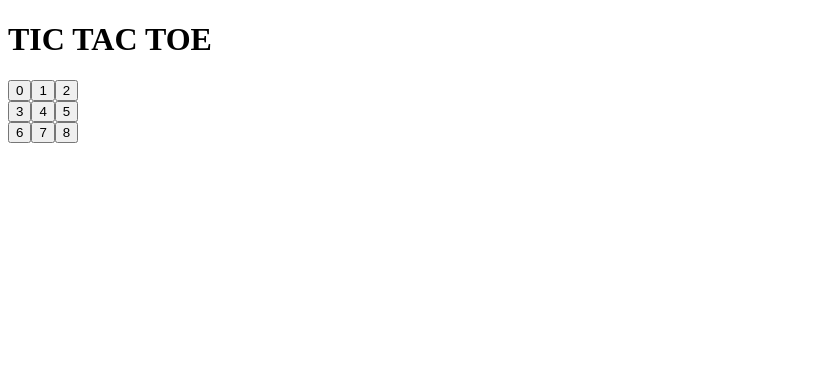
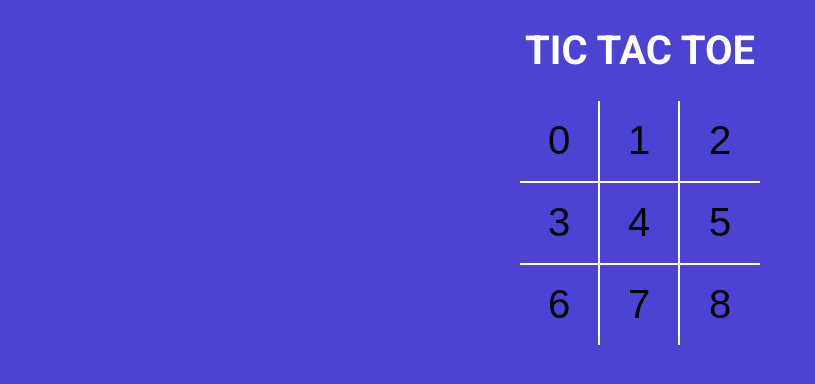
Before and after one commit to Tekkon/tictactoe, a React (Vite) app: page / in a window 1280 px wide. Shown: the top 384 px of the page, without its empty margins (0-815 px from the left). Built offline with nearby package versions, Linux system fonts and the light colour scheme.

Commit message:
Applied styles

```diff
--- a/package.json
+++ b/package.json
@@ -12,10 +12,13 @@
     "clear": "rimraf dist .parcel-cache"
   },
   "dependencies": {
+    "node-sass": "^6.0.1",
     "react": "^16.13.1",
     "react-dom": "^16.13.1"
   },
   "devDependencies": {
+    "@babel/core": "^7.16.0",
+    "@parcel/transformer-sass": "^2.0.1",
     "babel-eslint": "^10.1.0",
     "babel-preset-nano-react-app": "^0.1.0",
     "eslint": "^8.3.0",
@@ -24,7 +27,7 @@
     "eslint-plugin-import": "^2.25.3",
     "eslint-plugin-jsx-a11y": "^6.5.1",
     "eslint-plugin-react": "^7.27.1",
-    "parcel": "^2.0.0-alpha.3.2",
+    "parcel": "^2.0.1",
     "prettier": "^2.5.0",
     "rimraf": "^3.0.2"
   },
--- a/src/App.jsx
+++ b/src/App.jsx
@@ -1,9 +1,11 @@
 import React from "react";
 import Board from "./components/Board";
 
+import "./styles/root.scss"
+
 const App = () => {
   return (
-    <div>
+    <div className="app">
       <h1>TIC TAC TOE</h1>
       <Board />
     </div>
--- a/src/components/Board.js
+++ b/src/components/Board.js
@@ -3,18 +3,18 @@ import Square from "./Square";
 
 const Board = () => {
   return (
-    <div>
-      <div>
+    <div className="board">
+      <div className="board-row">
         <Square value={0} />
         <Square value={1} />
         <Square value={2} />
       </div>
-      <div>
+      <div className="board-row">
         <Square value={3} />
         <Square value={4} />
         <Square value={5} />
       </div>
-      <div>
+      <div className="board-row">
         <Square value={6} />
         <Square value={7} />
         <Square value={8} />
--- a/src/components/Square.js
+++ b/src/components/Square.js
@@ -2,7 +2,7 @@ import React from 'react';
 
 const Square = ({ value }) => {
   return (
-    <button type="button">{ value }</button>
+    <button type="button" className="square">{ value }</button>
   )
 };
 
```
Also changed, not shown: src/styles/root.scss (renamed from src/root.scss), 1 other file (tests, documents, lock files or other folders).
